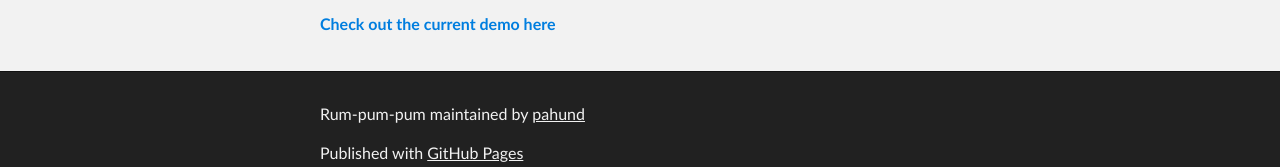
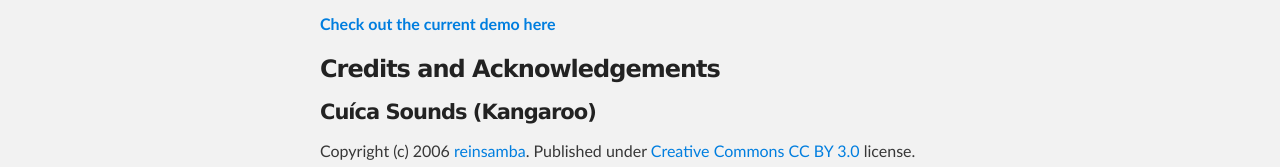
Before and after one commit to pahund/rum-pum-pum, a plain HTML site: page index.html in a window 1280 px wide. Shown: the part 629-796 px from the top of the page. Drawn offline with Linux system fonts and the light colour scheme.

Commit message:
updated landing page with copyright note regarding cuíca sounds
Change-Id: I30c18e6e56389dfb1b33fb341b7ae6dbd571c0cf

```diff
--- a/index.html
+++ b/index.html
@@ -39,9 +39,26 @@
 <!-- MAIN CONTENT -->
 <div id="main_content_wrap" class="outer">
     <section id="main_content" class="inner">
-                <p><a href="demo/index.html"><img src="images/monkey-logo.png" alt="Rum Pum Pum Monkey - click to view demo" title="Rum Pum Pum Monkey - click to view demo"></a></p>
+        <p><a href="demo/index.html"><img src="images/monkey-logo.png" alt="Rum Pum Pum Monkey - click to view demo"
+                                          title="Rum Pum Pum Monkey - click to view demo"></a></p>
+
         <p>Rum Pum Pum is currently work in progress.</p>
+
         <p><strong><a href="demo/index.html">Check out the current demo here</a></strong></p>
+
+        <h3>
+            <a id="user-content-credits-and-acknowledgements" class="anchor" href="#credits-and-acknowledgements"
+               aria-hidden="true"><span class="octicon octicon-link"></span></a>Credits and Acknowledgements</h3>
+
+        <h4>
+            <a id="user-content-cuica-sounds-kangaroo" class="anchor" href="#cuica-sounds-kangaroo"
+               aria-hidden="true"><span class="octicon octicon-link"></span></a>Cuíca Sounds (Kangaroo)</h4>
+
+        <p>Copyright (c) 2006 <a href="https://www.freesound.org/people/reinsamba/">reinsamba</a>.
+            Published under <a href="http://creativecommons.org/licenses/by/3.0/">Creative Commons CC BY 3.0</a>
+            license.
+            Downloaded from <a href="https://www.freesound.org/people/reinsamba/packs/1339/">Freesounds.org</a>.</p>
+
     </section>
 </div>
 
```
Lines whose indentation alone changed are shown as unchanged.
